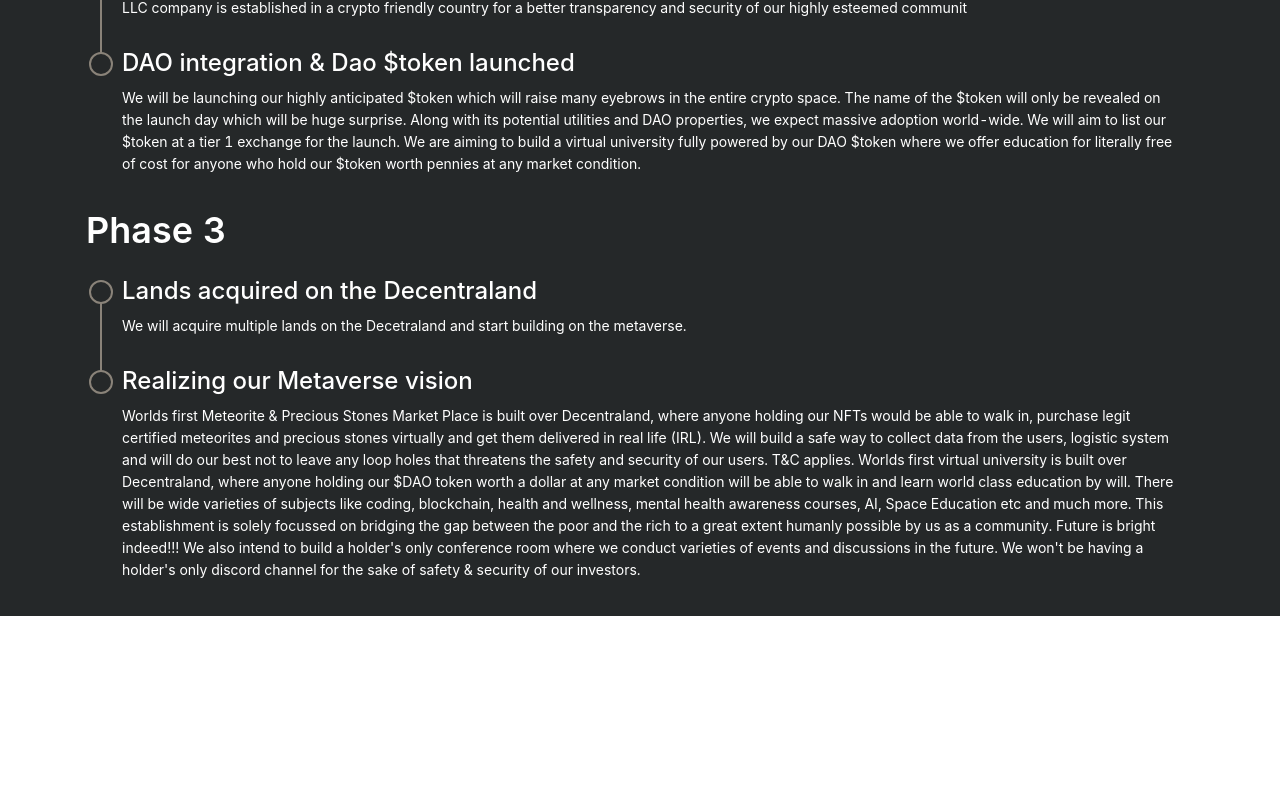
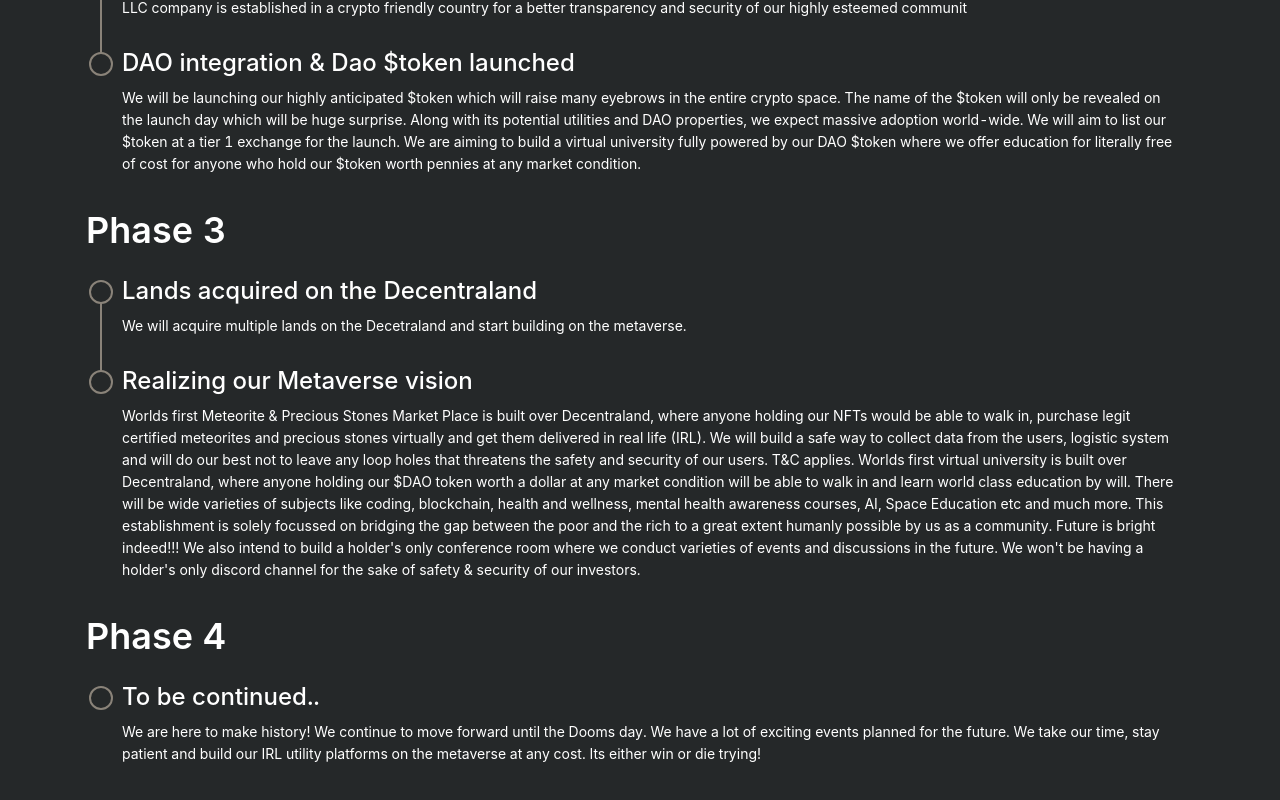
Before and after one commit to topcook/timeline-next.js-tailwindcss-example, a Next.js app: page / in a window 1280 px wide. Shown: the part 850-1650 px from the top of the page. Before the commit the page ends 1466 px from the top, so only its background shows below. Built offline with nearby package versions, Linux system fonts and the light colour scheme.

Commit message:
added phase 4

```diff
--- a/components/Roadmap.js
+++ b/components/Roadmap.js
@@ -168,6 +168,28 @@ const Roadmap = () => {
                     </Timeline.Item>
                 </Timeline>
             </div>
+
+            <div>
+                <div className='text-4xl font-semibold 2 pb-8 phase-number'>
+                    Phase 4
+                </div>
+
+                <Timeline className='white-text'>
+                    <Timeline.Item color="#8a8379" className='not-passed'>
+                        <div className='content of timeline'>
+                            <div className='text-2xl font-medium mb-2 mt-[-2px]'>
+                                To be continued..
+                            </div>
+                            <div class='mb-2'>
+                                We are here to make history! We continue to move forward until the Dooms day.
+                                We have a lot of exciting events planned for the future. We take our time,
+                                stay patient and build our IRL utility platforms on the metaverse at any cost.
+                                Its either win or die trying!
+                            </div>
+                        </div>
+                    </Timeline.Item>
+                </Timeline>
+            </div>
         </div >
     );
 };
```
